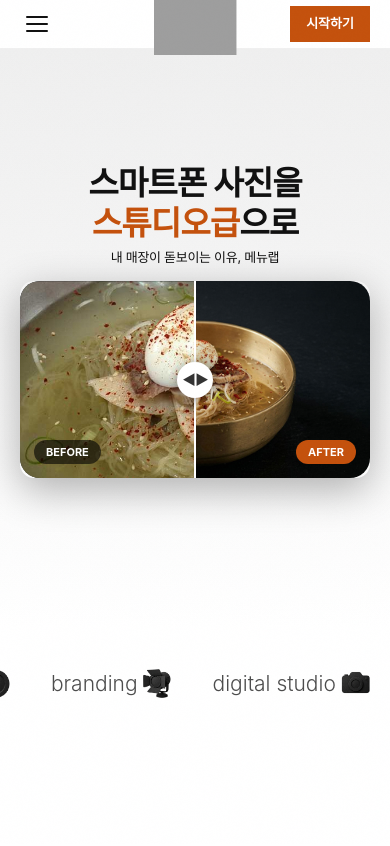
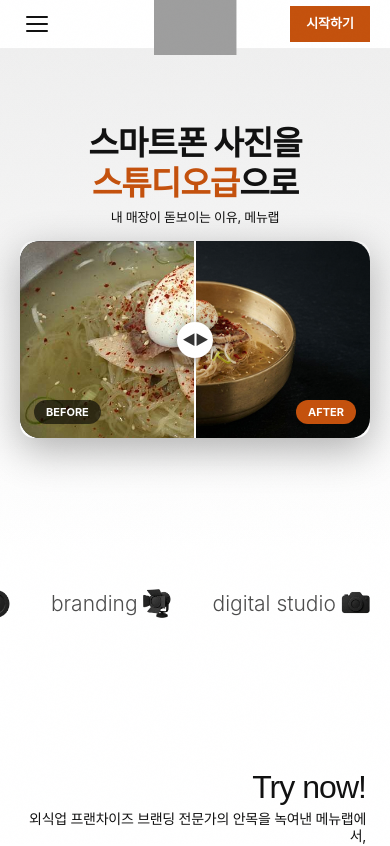
Before and after one commit to solip7131/menulab-v3, a Next.js app: page / in a window 390 px wide. Shown: the top 846 px of the page. Built offline with nearby package versions, Linux system fonts and the light colour scheme; grey boxes are pictures that could not be loaded; a web font is replaced by a local one.

Commit message:
Mobile hero height 580px → 500px

```diff
--- a/app/globals.css
+++ b/app/globals.css
@@ -383,7 +383,7 @@ html { overscroll-behavior-y: none; }
 
   /* HERO — 헤더 아래부터 시작, 픽셀 고정으로 address bar 영향 없음 */
   .hero-sec {
-    height: 580px !important;
+    height: 500px !important;
     margin-top: 48px !important;
     padding-top: 2vh !important;
     padding-bottom: 6vh !important;
```
